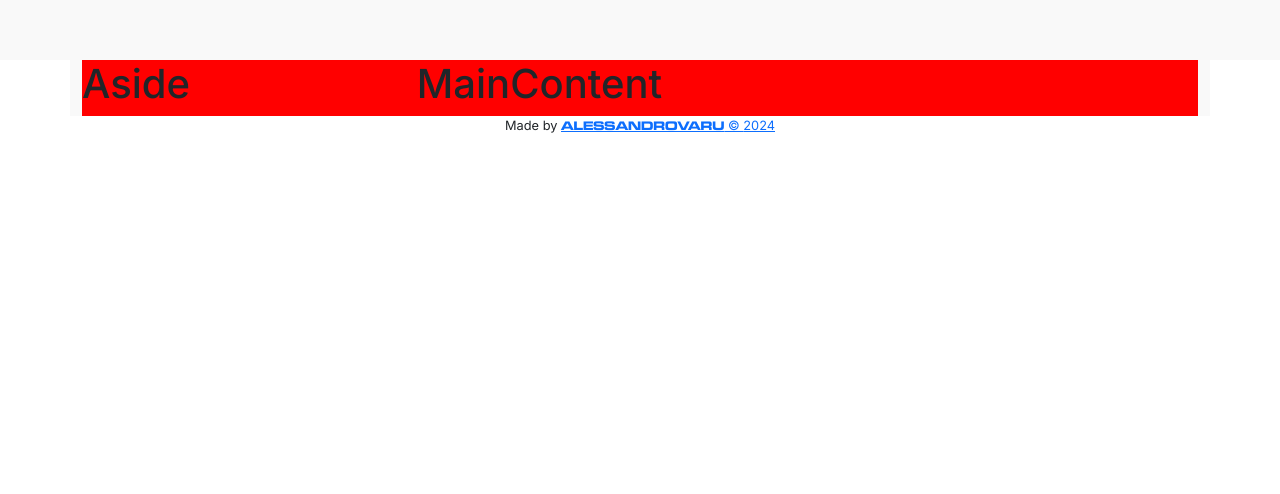
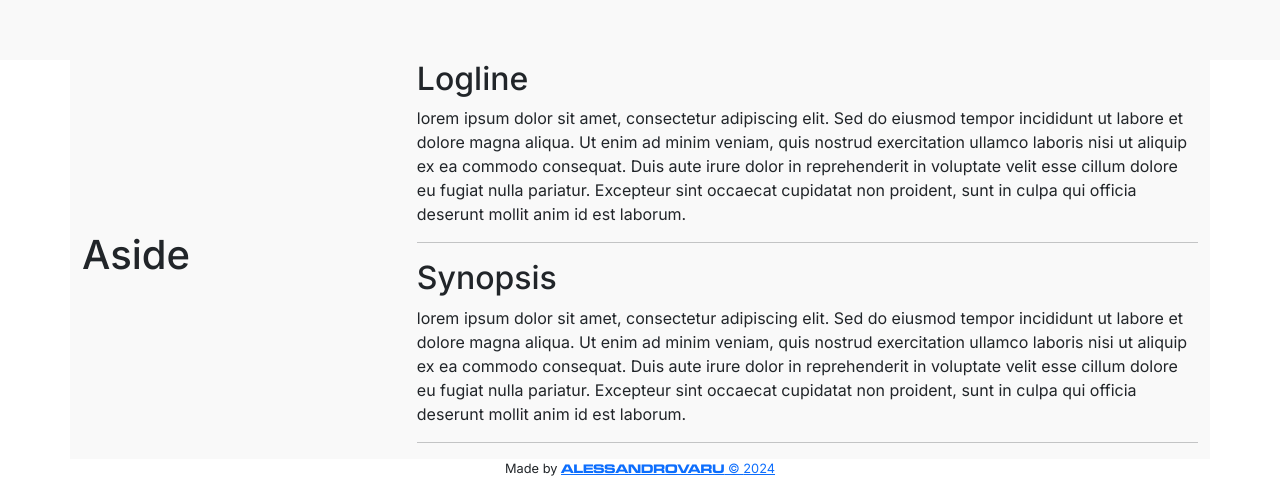
Before and after one commit to alessandrovaru/short-film-app, a Next.js app: page / in a window 1280 px wide. Shown: the part 740-1234 px from the top of the page. Before the commit the page ends 891 px from the top, so only its background shows below. Built offline with nearby package versions, Linux system fonts and the light colour scheme.

Commit message:
chore: Update CSS for Aside and MainContent components

```diff
--- a/src/components/home/Content/Aside/Aside.module.css
+++ b/src/components/home/Content/Aside/Aside.module.css
@@ -1,4 +1,3 @@
 .container{
-  background-color: red;
   width: 30%;
 }
--- a/src/components/home/Content/mainContent/MainContent.jsx
+++ b/src/components/home/Content/mainContent/MainContent.jsx
@@ -2,7 +2,22 @@
 export const MainContent = (props) => {
   return (
     <div className={styles.container}>
-      <h1>MainContent</h1>
+      <h2>Logline</h2>
+      <p>lorem ipsum dolor sit amet, consectetur adipiscing elit.
+        Sed do eiusmod tempor incididunt ut labore et dolore magna aliqua.
+        Ut enim ad minim veniam, quis nostrud exercitation ullamco laboris nisi ut aliquip ex ea commodo consequat.
+        Duis aute irure dolor in reprehenderit in voluptate velit esse cillum dolore eu fugiat nulla pariatur.
+        Excepteur sint occaecat cupidatat non proident, sunt in culpa qui officia deserunt mollit anim id est laborum.
+      </p>
+      <hr />
+      <h2>Synopsis</h2>
+      <p>lorem ipsum dolor sit amet, consectetur adipiscing elit.
+        Sed do eiusmod tempor incididunt ut labore et dolore magna aliqua.
+        Ut enim ad minim veniam, quis nostrud exercitation ullamco laboris nisi ut aliquip ex ea commodo consequat.
+        Duis aute irure dolor in reprehenderit in voluptate velit esse cillum dolore eu fugiat nulla pariatur.
+        Excepteur sint occaecat cupidatat non proident, sunt in culpa qui officia deserunt mollit anim id est laborum.
+      </p>
+      <hr/>
     </div>
   );
 }
--- a/src/components/home/Content/mainContent/MainContent.module.css
+++ b/src/components/home/Content/mainContent/MainContent.module.css
@@ -1,4 +1,3 @@
 .container{
-  background-color: red;
   width: 70%;
 }
```
